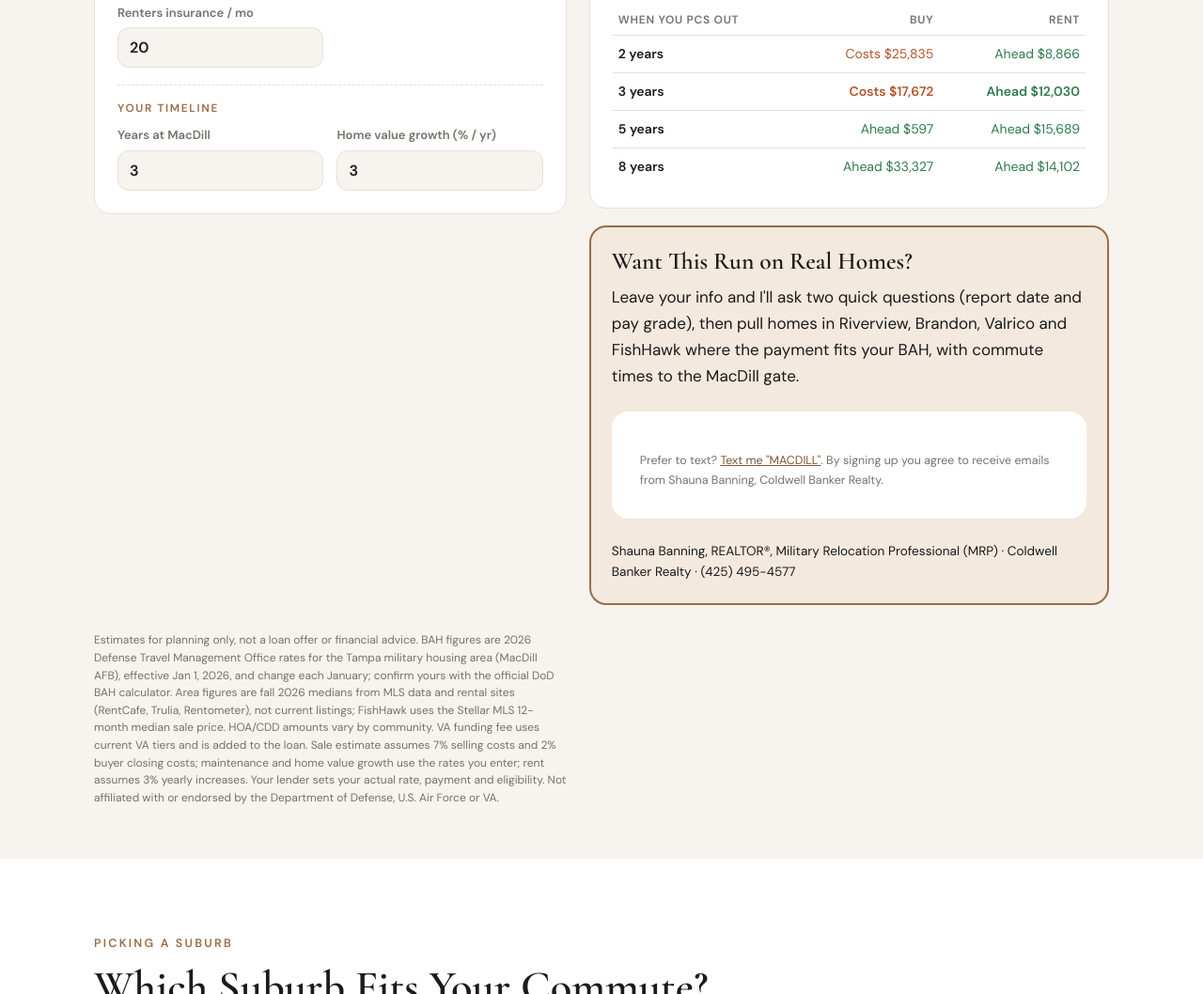
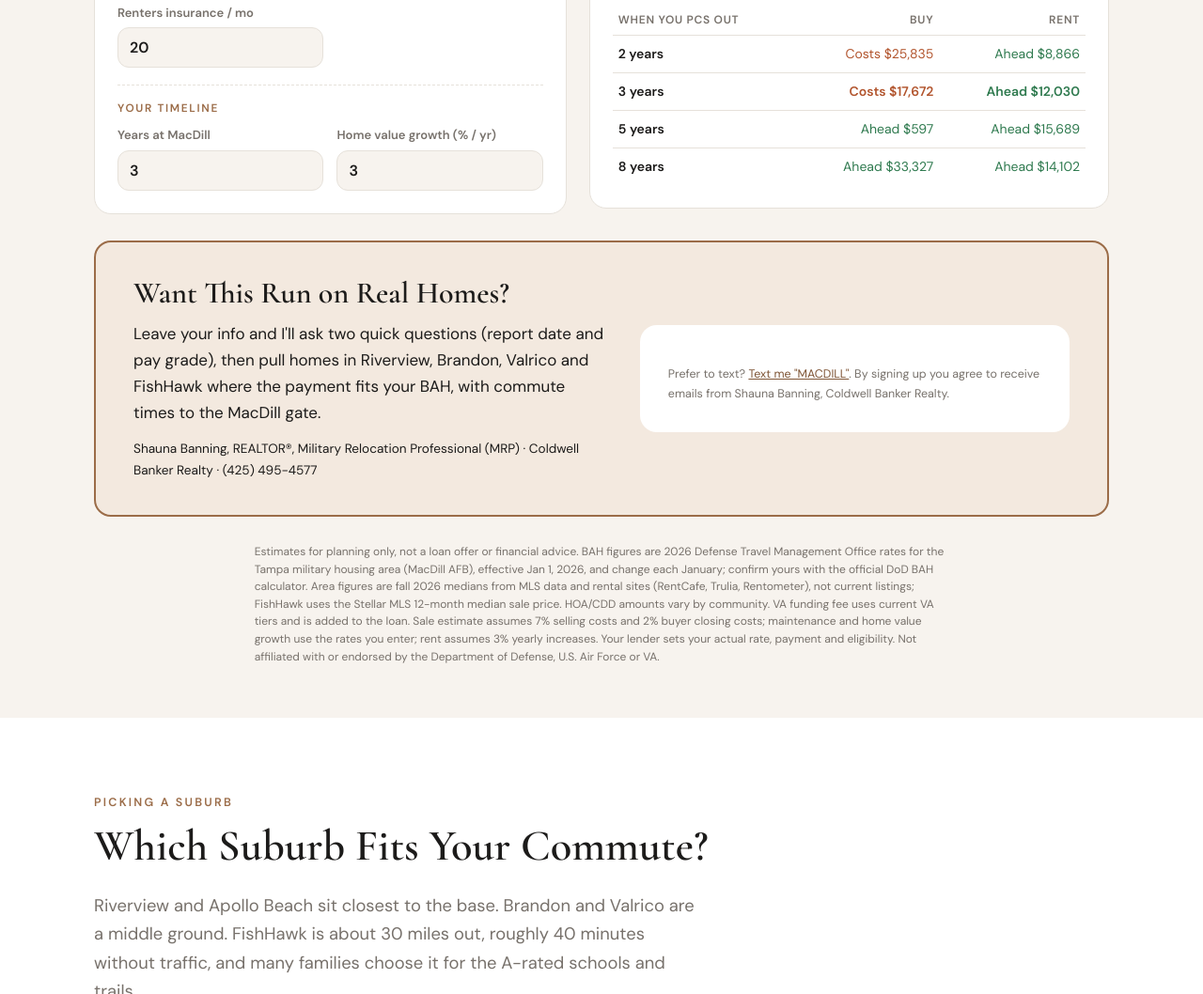
Before and after one commit to shauna-banning/shaunabanning-site, a plain HTML site: page macdill-bah-calculator/index.html in a window 1280 px wide. Shown: the part 1331-2389 px from the top of the page at 94% size. Drawn offline with nearby package versions, Linux system fonts and the light colour scheme.

Commit message:
BAH calculator: full-width CTA band below the calculator
Co-Authored-By: Claude Opus 5.5 <noreply@anthropic.com>

```diff
--- a/macdill-bah-calculator/index.html
+++ b/macdill-bah-calculator/index.html
@@ -39,6 +39,7 @@
 .bahout span{font-size:13px;color:#c8c4be}
 .bah-main{background:var(--cream);padding:40px 0 56px}
 .bah-main .wrap{display:grid;gap:24px;grid-template-columns:minmax(0,1fr) minmax(0,1.1fr);align-items:start}
+.bah-main .wrap.solo{display:block}
 .bcard{background:var(--paper);border:1px solid var(--line);border-radius:var(--radius);padding:24px}
 .bcard h2{font-size:1.8rem;margin-bottom:4px}
 .bcard .sub{color:var(--muted);font-size:14px;margin:0 0 16px}
@@ -77,6 +78,11 @@
 .bcta h3{font-size:1.6rem;margin:0}
 .bcta p{margin:0;color:var(--ink)}
 .bcta .btns{margin-top:4px}
+.bcta-wide{margin:28px 0 8px;grid-template-columns:1.1fr 1fr;gap:36px;align-items:center;padding:36px 40px}
+.bcta-wide h3{font-size:2rem;margin-bottom:12px}
+.bcta-wide > div:first-child > p:not(.fine){margin-bottom:14px}
+.bcta-wide .form{margin:0!important}
+@media(max-width:860px){.bcta-wide{grid-template-columns:1fr;gap:18px;padding:24px}}
 .bah-fine{color:var(--muted);font-size:12px;line-height:1.55;max-width:90ch;margin:28px auto 0}
 @media(max-width:820px){.bah-hero .wrap,.bah-main .wrap{grid-template-columns:1fr}}
 @media(max-width:460px){.areas{grid-template-columns:1fr 1fr}.compare{grid-template-columns:1fr}.fields{grid-template-columns:1fr}.bahout b{font-size:2.2rem}}
@@ -208,9 +214,15 @@
         </table></div></div>
       </div>
 
-      <div class="bcta" id="help">
+    </div>
+  </div>
+  <div class="wrap solo"><div class="bcta bcta-wide" id="help">
+    <div>
         <h3>Want This Run on Real Homes?</h3>
         <p>Leave your info and I'll ask two quick questions (report date and pay grade), then pull homes in Riverview, Brandon, Valrico and FishHawk where the payment fits your BAH, with commute times to the MacDill gate.</p>
+        <p class="fine" style="margin:0">Shauna Banning, REALTOR®, Military Relocation Professional (MRP) · Coldwell Banker Realty · (425) 495-4577</p>
+    </div>
+    <div>
         <!-- Flodesk form: "MacDill PCS – Website" → segment MacDill PCS -->
     <div class="form" style="margin:14px 0">
       <div id="fd-form-6afd7a892e6441411757f8f2"></div>
@@ -222,11 +234,9 @@
       </script>
       <small>Prefer to text? <a href="sms:+14254954577?&body=MACDILL%20-%20Hi%20Shauna!%20We%E2%80%99re%20PCSing%20to%20MacDill%20and%20would%20love%20a%20neighborhood%20shortlist.">Text me "MACDILL"</a>. By signing up you agree to receive emails from Shauna Banning, Coldwell Banker Realty.</small>
     </div>
-        <p class="fine" style="margin:0">Shauna Banning, REALTOR®, Military Relocation Professional (MRP) · Coldwell Banker Realty · (425) 495-4577</p>
-      </div>
     </div>
-  </div>
-  <div class="wrap"><p class="bah-fine">Estimates for planning only, not a loan offer or financial advice. BAH figures are 2026 Defense Travel Management Office rates for the Tampa military housing area (MacDill AFB), effective Jan 1, 2026, and change each January; confirm yours with the official DoD BAH calculator. Area figures are fall 2026 medians from MLS data and rental sites (RentCafe, Trulia, Rentometer), not current listings; FishHawk uses the Stellar MLS 12-month median sale price. HOA/CDD amounts vary by community. VA funding fee uses current VA tiers and is added to the loan. Sale estimate assumes 7% selling costs and 2% buyer closing costs; maintenance and home value growth use the rates you enter; rent assumes 3% yearly increases. Your lender sets your actual rate, payment and eligibility. Not affiliated with or endorsed by the Department of Defense, U.S. Air Force or VA.</p></div>
+  </div></div>
+  <div class="wrap solo"><p class="bah-fine">Estimates for planning only, not a loan offer or financial advice. BAH figures are 2026 Defense Travel Management Office rates for the Tampa military housing area (MacDill AFB), effective Jan 1, 2026, and change each January; confirm yours with the official DoD BAH calculator. Area figures are fall 2026 medians from MLS data and rental sites (RentCafe, Trulia, Rentometer), not current listings; FishHawk uses the Stellar MLS 12-month median sale price. HOA/CDD amounts vary by community. VA funding fee uses current VA tiers and is added to the loan. Sale estimate assumes 7% selling costs and 2% buyer closing costs; maintenance and home value growth use the rates you enter; rent assumes 3% yearly increases. Your lender sets your actual rate, payment and eligibility. Not affiliated with or endorsed by the Department of Defense, U.S. Air Force or VA.</p></div>
 </div>
 </div>
 
```
